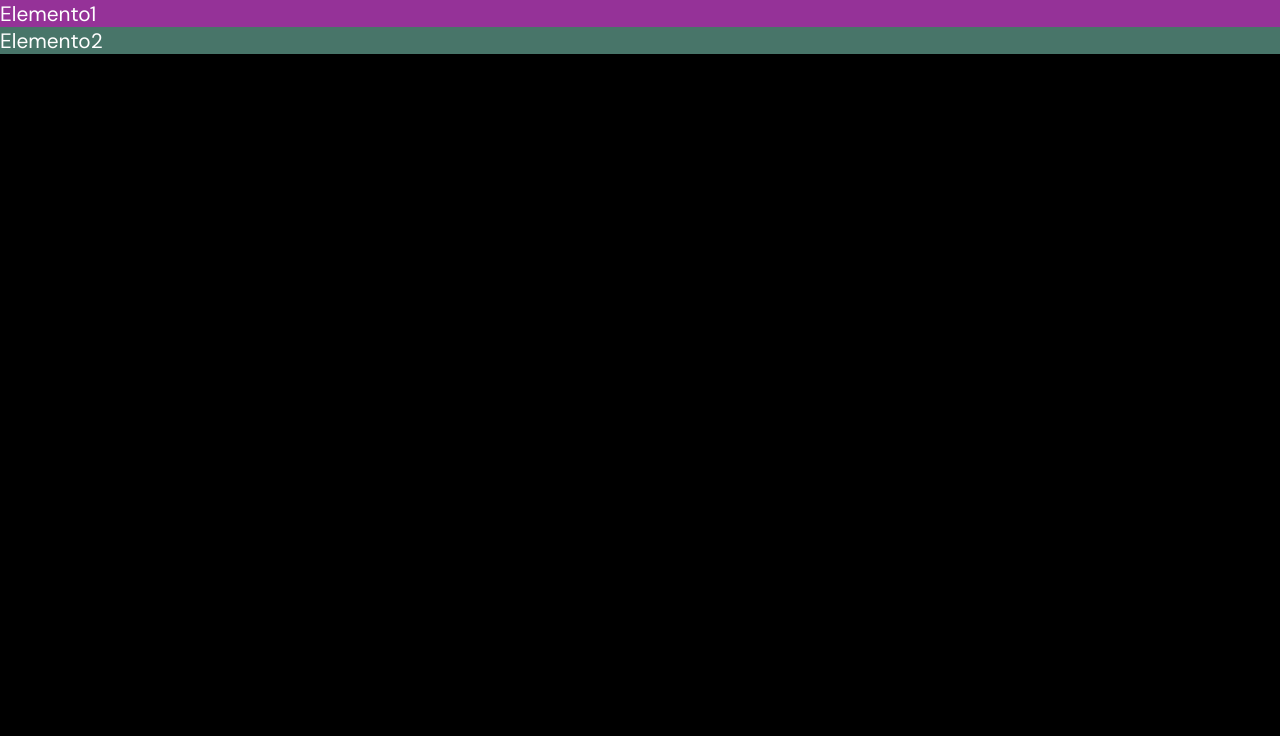
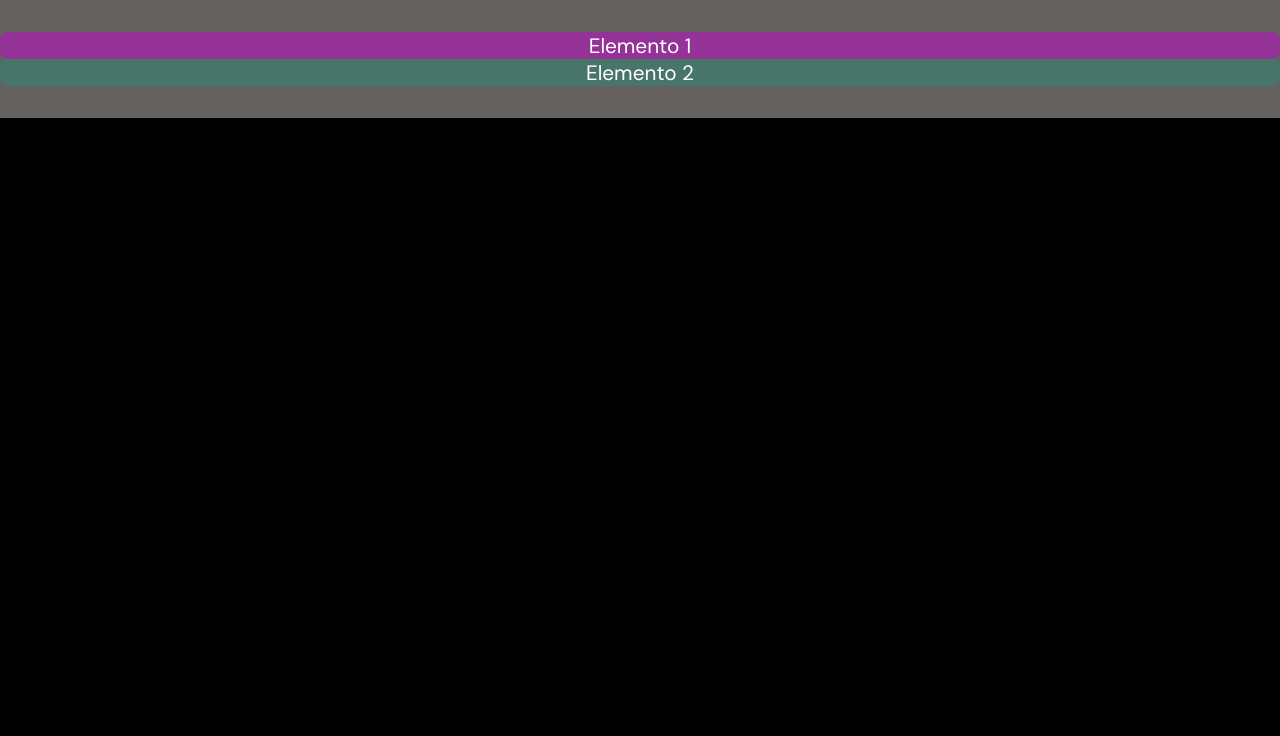
Before and after one commit to GabyFerD/PracticaGrid, a plain HTML site: page index.html in a window 1280 px wide. Shown: the part 64-800 px from the top of the page. Drawn offline with Linux system fonts and the light colour scheme.

Commit message:
se inicia practica grid

```diff
--- a/index.html
+++ b/index.html
@@ -10,8 +10,8 @@
   <body>
     <p class="title">Grid template Column</p>
     <div class="container">
-      <div class="container__div1">Elemento1</div>
-      <div class="container__div2">Elemento2</div>
+      <div class="container__div">Elemento 1</div>
+      <div class="container__div">Elemento 2</div>
     </div>
   </body>
 </html>
--- a/style.css
+++ b/style.css
@@ -31,12 +31,15 @@ body {
   background-color: var(--color2);
   font-family: var(--font-family1);
   font-size: 1.3rem;
+  padding: 2rem 0 2rem 0;
+  text-align: center;
 }
 
-.container__div1 {
+.container__div {
   background-color: var(--color4);
+  border-radius: 8px;
 }
 
-.container__div2 {
+.container__div:nth-child(even) {
   background-color: var(--color5);
 }
```
